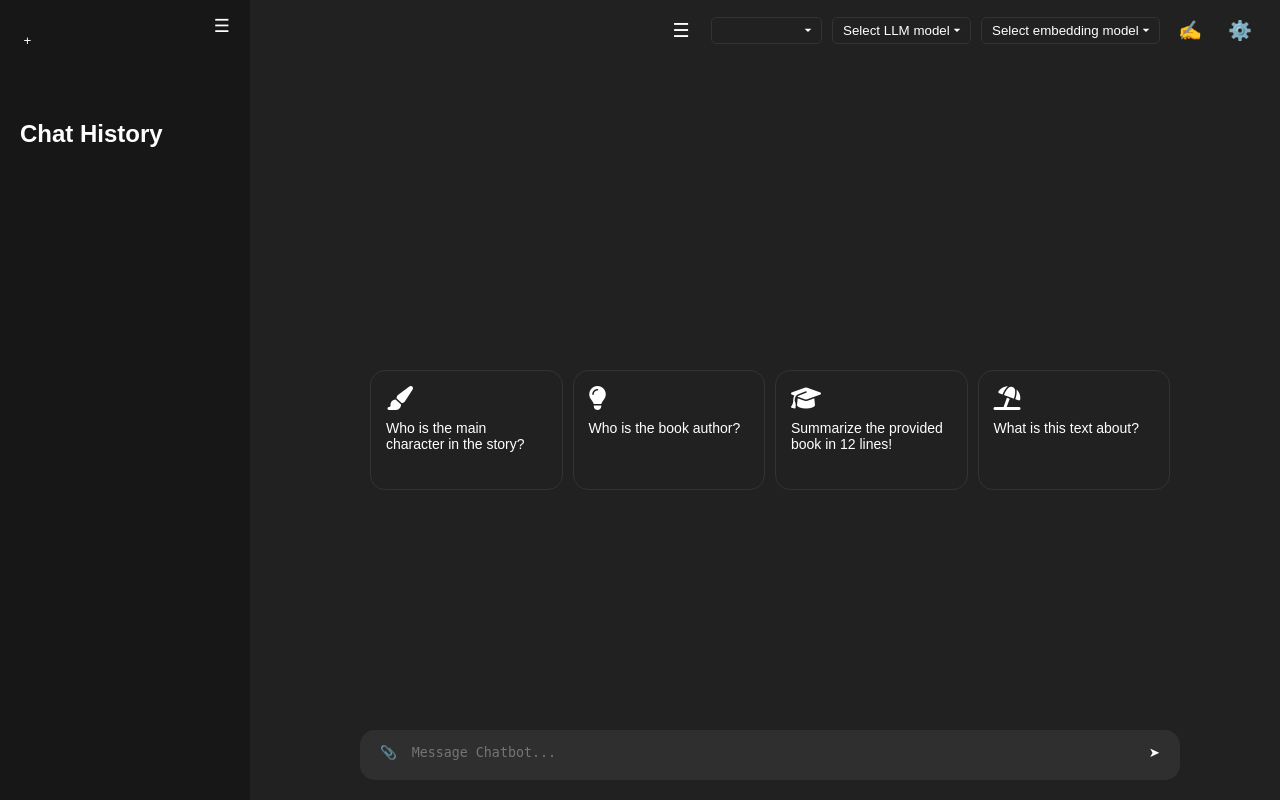
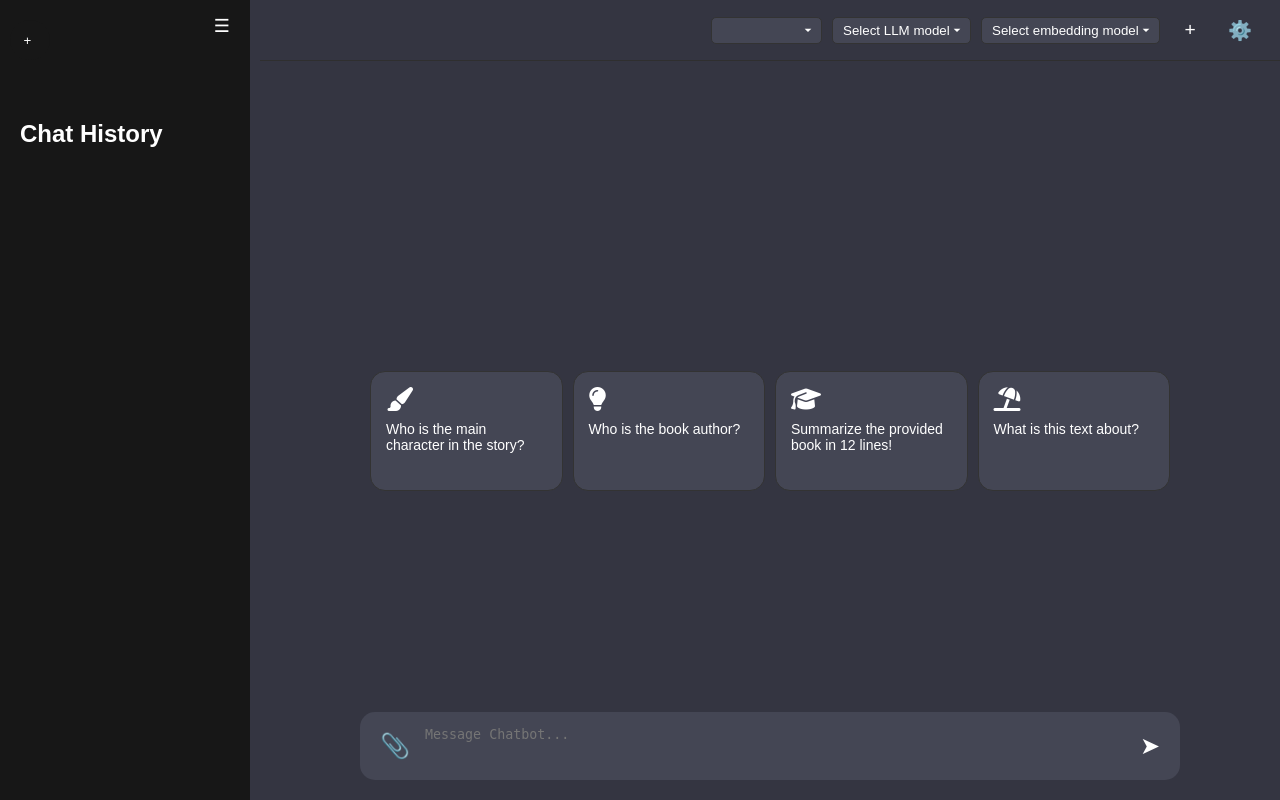
Before and after one commit to Dinobali/chatbot, a Flask app: page / in a window 1280 px wide. Run offline with Flask 3, Linux system fonts and the light colour scheme; data that the repository does not hold is empty; parts of the project's set-up code (start-up, migrations or seed data) failed here and were passed over.

Commit message:
Update index.html

```diff
--- a/templates/index.html
+++ b/templates/index.html
@@ -9,13 +9,13 @@
     <link rel="stylesheet" href="https://cdnjs.cloudflare.com/ajax/libs/font-awesome/6.4.0/css/all.min.css">
     <style>
 :root {
-    --bg-color: #212121;
+    --bg-color: #343541;
     --text-color: #ffffff;
     --sidebar-bg: #171717;
-    --input-bg: #2f2f2f;
-    --button-bg: #212121;
+    --input-bg: #444654;
+    --button-bg: #444654;
     --hover-color: #2f2f2f;
-    --accent-color: #10a37f; /* Accent color for hover effects and buttons */
+    --accent-color: #10a37f;
 }
 
 body, html {
@@ -86,6 +86,7 @@
     position: sticky;
     top: 0;
     z-index: 100;
+    border-bottom: 1px solid var(--hover-color);
 }
 
 .header-left, .header-right {
@@ -100,6 +101,7 @@
 .header-left h1 {
     margin: 0;
     font-size: 1.2em;
+    margin-left: 50px;
 }
 
 button {
@@ -153,21 +155,20 @@
 }
 
 .sidebar-toggle {
-    position: static;
-    top: auto;
-    left: auto;
-    margin-left: 10px;
-    border-radius: 50%;
-    width: 40px;
-    height: 40px;
-    display: flex;
-    justify-content: center;
-    align-items: center;
+    position: absolute;
+    left: 22px;
+    transition: left 0.3s ease, opacity 0.3s ease;
+    opacity: 1;
+}
+
+.sidebar-visible .sidebar-toggle {
+    opacity: 0;
+    pointer-events: none;
 }
 
 .new-chat-btn {
     position: absolute;
-    top: 20px; /* Increased from 10px to 20px */
+    top: 20px;
     left: 10px;
     z-index: 1001;
     background-color: var(--sidebar-bg);
@@ -180,7 +181,6 @@
     cursor: pointer;
     transition: background-color 0.3s, transform 0.3s, left 0.3s ease;
 }
-
 
 .sidebar.collapsed .new-chat-btn {
     left: 10px;
@@ -204,6 +204,7 @@
     font-size: 18px;
     color: var(--text-color);
     transition: transform 0.3s ease;
+    z-index: 1002;
 }
 
 .sidebar.collapsed .inner-toggle {
@@ -213,7 +214,7 @@
 .sidebar-content {
     flex-grow: 1;
     overflow-y: auto;
-    padding-top: 60px; /* Increased from 60px to 80px */
+    padding-top: 60px;
     transition: opacity 0.3s ease;
     margin-top: 20px;
 }
@@ -304,6 +305,12 @@
 
 .input-area textarea:focus {
     outline: none;
+}
+
+/* Adjusting the size of the attachment and send icons in the input area */
+.input-area button {
+    font-size: 24px; /* Increase from the default size */
+    padding: 10px; /* Add some padding for a larger clickable area */
 }
 
 .chat-area {
@@ -493,7 +500,7 @@
             <button class="new-chat-btn" onclick="startNewChat()">
                 <span style="margin-right: 5px;">+</span>
             </button>
-            <button class="inner-toggle" onclick="toggleInnerSidebar()">☰</button>
+            <button class="inner-toggle" title="Toggle Sidebar">☰</button>
             <div class="sidebar-content">
                 <h2>Chat History</h2>
                 <div id="chatHistory"></div>
@@ -502,10 +509,10 @@
         <div class="main-content">
             <header>
                 <div class="header-left">
+                    <button class="sidebar-toggle icon-button" title="Toggle Sidebar">☰</button>
                     <h1></h1>
                 </div>
                 <div class="header-right">
-                    <button class="sidebar-toggle icon-button" onclick="toggleSidebar()" title="Toggle Sidebar">☰</button>
                     <select id="pdfSelect">
                         <option value="">Select a PDF</option>
                     </select>
@@ -515,7 +522,7 @@
                     <select id="embedModelSelect">
                         <option value="">Select embedding model</option>
                     </select>
-                    <button class="icon-button" onclick="startNewChat()" title="New Chat">✍️</button>
+                    <button class="icon-button" onclick="startNewChat()" title="New Chat">+</button>
                     <button class="icon-button" onclick="toggleSettings()" title="Settings">⚙️</button>
                 </div>
             </header>
@@ -590,13 +597,13 @@
 let chatHistory = [];
 let currentChatId = null;
 
-function toggleInnerSidebar() {
-    console.log("Inner sidebar toggle clicked");
-
+function toggleSidebar() {
     const sidebar = document.getElementById('sidebar');
     const mainContent = document.querySelector('.main-content');
+    const body = document.body;
 
     sidebar.classList.toggle('hidden');
+    body.classList.toggle('sidebar-visible');
 
     if (sidebar.classList.contains('hidden')) {
         mainContent.classList.add('full-width');
@@ -607,9 +614,29 @@
     }
 }
 
-function toggleSidebar() {
-    toggleInnerSidebar();
+function toggleInnerSidebar() {
+    toggleSidebar(); // Reuse the same function for consistency
 }
+
+// Call this function on page load to set the initial state
+function initializeSidebarState() {
+    const sidebar = document.getElementById('sidebar');
+    const body = document.body;
+
+    if (!sidebar.classList.contains('hidden')) {
+        body.classList.add('sidebar-visible');
+    }
+}
+
+// Add this to your existing DOMContentLoaded event listener
+document.addEventListener('DOMContentLoaded', function() {
+    // ... existing code ...
+    initializeSidebarState();
+
+    // Add event listeners for both toggle buttons
+    document.querySelector('.sidebar-toggle').addEventListener('click', toggleSidebar);
+    document.querySelector('.inner-toggle').addEventListener('click', toggleInnerSidebar);
+});
 
 document.querySelectorAll('.option-btn').forEach(button => {
     button.addEventListener('click', function() {
```
